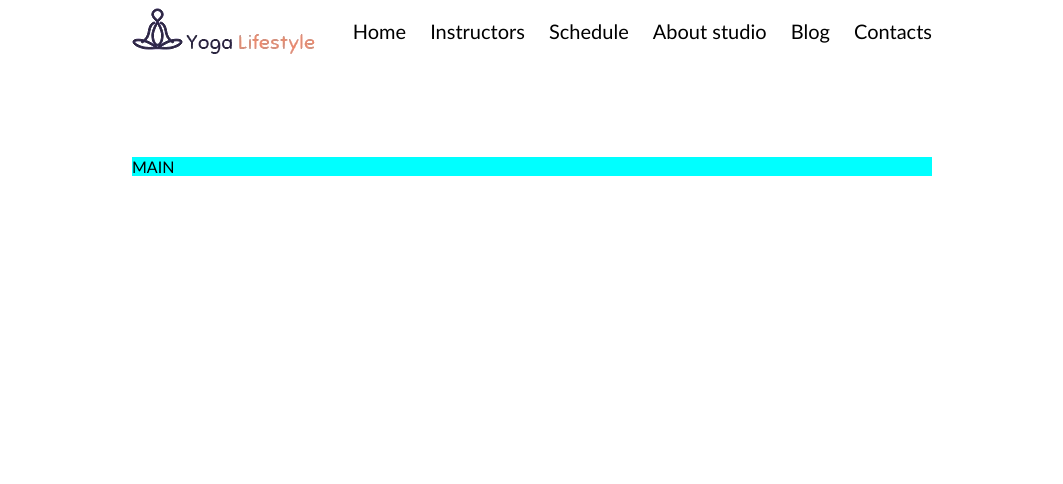
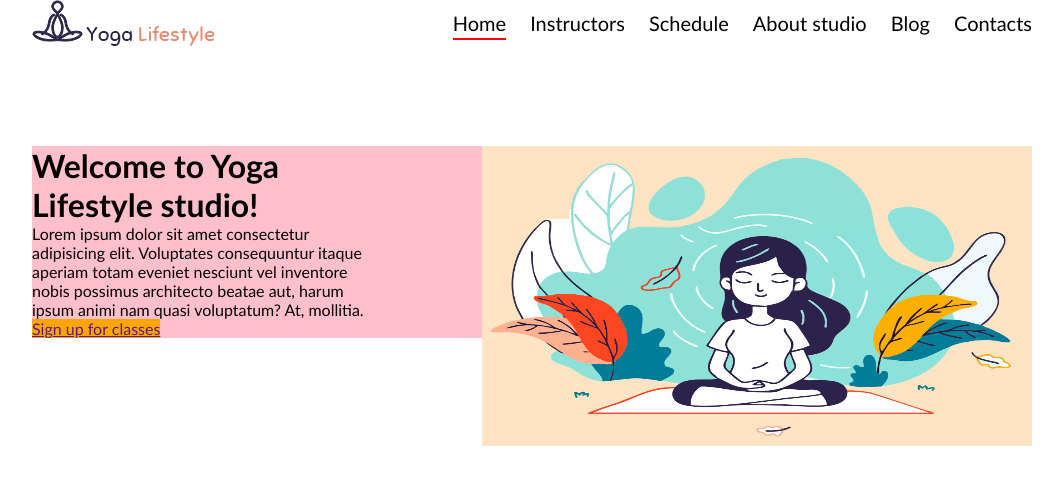
Before and after one commit to Dovile-dote/4-yoga, a website: page index.html in a window 1280 px wide. Shown: the whole page, without its empty margins (108-1171 px from the left). Drawn offline with Linux system fonts and the light colour scheme.

Commit message:
Initial main content style

```diff
--- a/index.html
+++ b/index.html
@@ -21,7 +21,12 @@
         </nav>
     </header>
     <main>
-        MAIN
+        <div>
+            <h1>Welcome to Yoga Lifestyle studio!</h1>
+            <p>Lorem ipsum dolor sit amet consectetur adipisicing elit. Voluptates consequuntur itaque aperiam totam eveniet nesciunt vel inventore nobis possimus architecto beatae aut, harum ipsum animi nam quasi voluptatum? At, mollitia.</p>
+            <a href="">Sign up for classes</a>
+        </div>
+        <img src="./yoga.png" alt="Yoga person">
     </main>
 </body>
 </html>
--- a/main.css
+++ b/main.css
@@ -1,32 +1,38 @@
+body,
+body * {
+  margin: 0;
+  padding: 0;
+  vertical-align: top;
+  box-sizing: border-box;
+}
+
 body {
   font-family: "Gill Sans", "Gill Sans MT", Calibri, "Trebuchet MS", sans-serif;
 }
 
-header {
+header,
+main {
   /* background-color: aquamarine;  */
-  width: 800px;
-  margin-left: calc(50% - 400px);
+  width: 1000px;
+  margin-left: calc(50% - 500px);
   display: inline-block;
 }
 
 main {
-  background-color: aqua;
-  width: 800px;
-  margin-left: calc(50% - 400px);
   margin-top: 100px;
 }
 
-img {
+header > img {
   float: left;
   height: 46px;
 }
 
-nav {
+header > nav {
   float: right;
   margin-top: 13px;
 }
 
-a {
+nav > a {
   display: inline-block;
   font-size: 20px;
   line-height: 20px;
@@ -36,7 +42,38 @@ a {
   padding-bottom: 5px;
 }
 
-a:hover {
+nav > a:hover {
   /* color: red; */
   border-bottom: 2px solid red;
 }
+
+nav > a:first-child {
+  border-bottom: 2px solid red;
+}
+
+main > img {
+  float: right;
+  width: 55%;
+  height: 300px;
+  background-color: bisque;
+}
+
+main > div {
+  float: left;
+  width: 45%;
+  padding-right: 10%;
+  background-color: pink;
+
+}
+
+div > h1 {
+
+}
+
+p {
+
+}
+
+div > a {
+  background-color: orange;
+}
```
Also changed, not shown: yoga.png (added).
